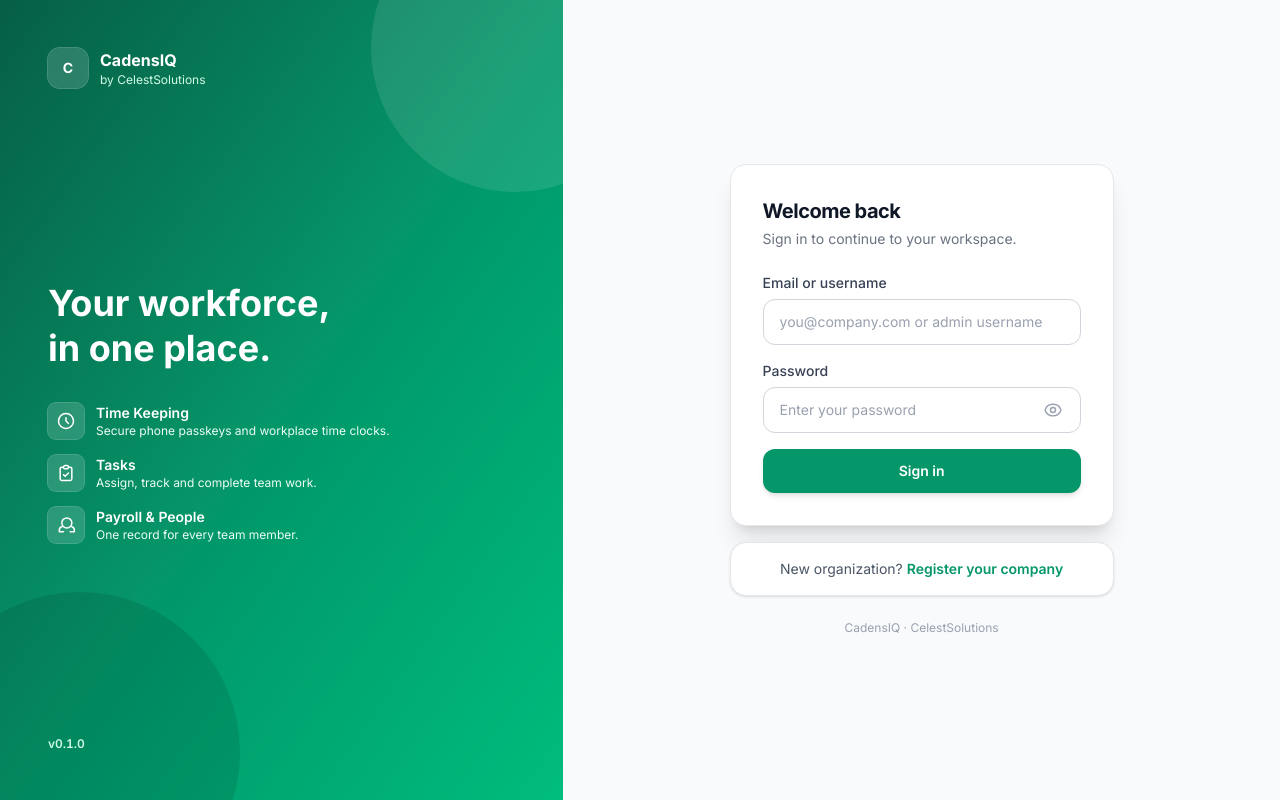
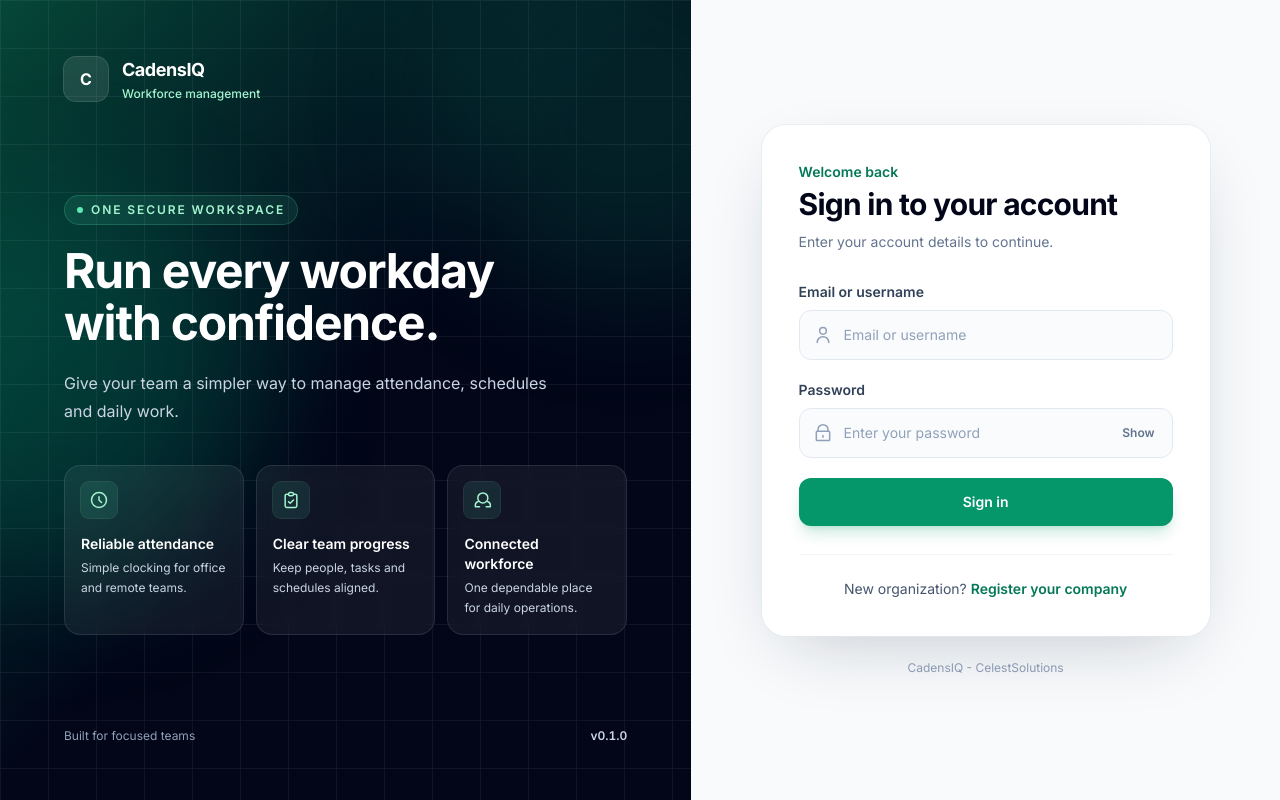
Before and after one commit to jiaespenilla/workforce, a React (Vite) app: page /login in a window 1280 px wide. Built offline with nearby package versions, Linux system fonts and the light colour scheme; no server answers.

Commit message:
feat: refresh login page experience

```diff
--- a/src/pages/Login.jsx
+++ b/src/pages/Login.jsx
@@ -1,25 +1,24 @@
-import { usePageTitle } from '../lib/documentMeta'
 import { useEffect, useState } from 'react'
-import { useNavigate } from 'react-router-dom'
+import { Link, useNavigate } from 'react-router-dom'
 import { useAuth } from '../context/AuthContext'
 import { apiEnabled } from '../lib/api'
+import { fetchPublicSystemIcon, getSystemIcon, usePageTitle } from '../lib/documentMeta'
 import { getActiveSettings } from '../lib/systemSettings'
-import { fetchPublicSystemIcon, getSystemIcon } from '../lib/documentMeta'
 
 const features = [
   {
-    title: 'Time Keeping',
-    desc: 'Secure phone passkeys and workplace time clocks.',
+    title: 'Reliable attendance',
+    desc: 'Simple clocking for office and remote teams.',
     icon: 'M12 8v4l3 3m6-3a9 9 0 11-18 0 9 9 0 0118 0z',
   },
   {
-    title: 'Tasks',
-    desc: 'Assign, track and complete team work.',
+    title: 'Clear team progress',
+    desc: 'Keep people, tasks and schedules aligned.',
     icon: 'M9 5H7a2 2 0 00-2 2v12a2 2 0 002 2h10a2 2 0 002-2V7a2 2 0 00-2-2h-2M9 5a2 2 0 002 2h2a2 2 0 002-2M9 5a2 2 0 012-2h2a2 2 0 012 2m-6 9l2 2 4-4',
   },
   {
-    title: 'Payroll & People',
-    desc: 'One record for every team member.',
+    title: 'Connected workforce',
+    desc: 'One dependable place for daily operations.',
     icon: 'M17 20h5v-2a4 4 0 00-3-3.87M9 20H4v-2a4 4 0 013-3.87m6 1.37a6 6 0 10-6-6 6 6 0 006 6z',
   },
 ]
@@ -34,8 +33,8 @@ export default function Login() {
   const [sessionExpired] = useState(() => sessionStorage.getItem('uw_session_expired') === '1')
   const settings = getActiveSettings()
   const brandLetter = (settings.name || 'C').charAt(0).toUpperCase()
-  // Pull the admin-selected icon so the login brand matches the rest of the system.
   const [brandIcon, setBrandIcon] = useState(getSystemIcon)
+
   useEffect(() => {
     let live = true
     fetchPublicSystemIcon().then((icon) => { if (live && icon) setBrandIcon(icon) })
@@ -44,15 +43,13 @@ export default function Login() {
 
   if (sessionExpired) sessionStorage.removeItem('uw_session_expired')
 
-  const handleSubmit = async (e) => {
-    e.preventDefault()
+  const handleSubmit = async (event) => {
+    event.preventDefault()
     if (submitting) return
-    const email = e.target.email.value.trim()
-    const password = e.target.password.value
+    const email = event.target.email.value.trim()
+    const password = event.target.password.value
     if (!email || !password) return setError('Please enter your email and password.')
-    if (!apiEnabled()) {
-      return setError('The API is not configured. Set VITE_API_URL to continue.')
-    }
+    if (!apiEnabled()) return setError('The API is not configured. Set VITE_API_URL to continue.')
     setError(null)
     setSubmitting(true)
     try {
@@ -69,94 +66,117 @@ export default function Login() {
     }
   }
 
-  const inputCls =
-    'mt-1.5 w-full rounded-xl border border-gray-300 bg-white px-4 py-3 text-sm text-gray-900 placeholder-gray-400 transition focus:border-brand-500 focus:outline-none focus:ring-4 focus:ring-brand-500/10'
+  const inputClass = 'w-full rounded-xl border border-slate-200 bg-slate-50/70 py-3.5 pl-11 pr-4 text-base text-slate-950 outline-none transition placeholder:text-slate-400 hover:border-slate-300 focus:border-brand-500 focus:bg-white focus:ring-4 focus:ring-brand-500/10 disabled:cursor-not-allowed disabled:opacity-60 sm:text-sm'
 
   return (
-    <main className="flex min-h-screen bg-gray-50">
-      {/* Brand panel — desktop only, one message + what the platform does */}
-      <div className="relative hidden w-[44%] shrink-0 flex-col justify-between overflow-hidden bg-gradient-to-br from-brand-800 via-brand-600 to-emerald-500 p-10 lg:flex xl:p-12">
-        <div className="pointer-events-none absolute -right-24 -top-24 h-72 w-72 rounded-full bg-white/10" aria-hidden="true" />
-        <div className="pointer-events-none absolute -bottom-28 -left-20 h-80 w-80 rounded-full bg-black/10" aria-hidden="true" />
-        <div className="relative flex items-center gap-3">
+    <main className="min-h-screen bg-slate-50 lg:grid lg:grid-cols-[minmax(0,1.08fr)_minmax(440px,0.92fr)]">
+      <section className="relative hidden min-h-screen overflow-hidden bg-slate-950 px-10 py-10 lg:flex lg:flex-col lg:justify-between xl:px-16 xl:py-14" aria-label="Platform overview">
+        <div className="pointer-events-none absolute inset-0 bg-gradient-to-br from-brand-900/90 via-slate-950 to-slate-950" aria-hidden="true" />
+        <div className="pointer-events-none absolute -left-32 top-1/4 h-96 w-96 rounded-full bg-emerald-400/15 blur-3xl" aria-hidden="true" />
+        <div className="pointer-events-none absolute -right-32 -top-24 h-96 w-96 rounded-full bg-brand-500/15 blur-3xl" aria-hidden="true" />
+        <div
+          className="pointer-events-none absolute inset-0 opacity-[0.07]"
+          aria-hidden="true"
+          style={{
+            backgroundImage: 'linear-gradient(rgba(255,255,255,.8) 1px, transparent 1px), linear-gradient(90deg, rgba(255,255,255,.8) 1px, transparent 1px)',
+            backgroundSize: '48px 48px',
+          }}
+        />
+
+        <div className="relative flex items-center gap-3.5">
           {brandIcon
-            ? <img src={brandIcon} alt="" className="h-10 w-10 rounded-xl bg-white object-contain p-1 shadow" />
-            : <div className="flex h-10 w-10 items-center justify-center rounded-xl bg-white/15 text-sm font-bold text-white ring-1 ring-white/25">{brandLetter}</div>}
+            ? <img src={brandIcon} alt="" className="h-11 w-11 rounded-xl bg-white object-contain p-1.5 shadow-lg shadow-black/20" />
+            : <div className="flex h-11 w-11 items-center justify-center rounded-xl bg-white/10 text-base font-bold text-white ring-1 ring-white/20">{brandLetter}</div>}
           <div className="leading-tight">
-            <p className="text-base font-bold text-white">{settings.name}</p>
-            <p className="text-xs text-emerald-100">by CelestSolutions</p>
+            <p className="text-lg font-bold tracking-tight text-white">{settings.name}</p>
+            <p className="mt-0.5 text-xs font-medium text-emerald-200">Workforce management</p>
           </div>
         </div>
 
-        <div className="relative">
-          <h2 className="max-w-md text-3xl font-bold leading-tight text-white xl:text-4xl">
-            Your workforce,<br />in one place.
+        <div className="relative max-w-2xl py-12">
+          <p className="mb-5 inline-flex items-center gap-2 rounded-full border border-emerald-300/20 bg-emerald-300/10 px-3 py-1.5 text-xs font-semibold uppercase tracking-[0.16em] text-emerald-200">
+            <span className="h-1.5 w-1.5 rounded-full bg-emerald-300" />
+            One secure workspace
+          </p>
+          <h2 className="text-4xl font-bold leading-[1.08] tracking-tight text-white xl:text-5xl">
+            Run every workday<br />with confidence.
           </h2>
-          <ul className="mt-8 space-y-4">
-            {features.map((f) => (
-              <li key={f.title} className="flex items-start gap-3">
-                <span className="flex h-9 w-9 shrink-0 items-center justify-center rounded-lg bg-white/15 ring-1 ring-white/25">
-                  <svg className="h-5 w-5 text-white" fill="none" viewBox="0 0 24 24" stroke="currentColor" strokeWidth="1.8">
-                    <path strokeLinecap="round" strokeLinejoin="round" d={f.icon} />
+          <p className="mt-5 max-w-lg text-base leading-7 text-slate-300">
+            Give your team a simpler way to manage attendance, schedules and daily work.
+          </p>
+          <ul className="mt-10 grid gap-3 xl:grid-cols-3">
+            {features.map((feature) => (
+              <li key={feature.title} className="rounded-2xl border border-white/10 bg-white/[0.06] p-4 backdrop-blur-sm">
+                <span className="flex h-9 w-9 items-center justify-center rounded-lg bg-emerald-300/10 ring-1 ring-emerald-200/15">
+                  <svg className="h-5 w-5 text-emerald-200" fill="none" viewBox="0 0 24 24" stroke="currentColor" strokeWidth="1.8" aria-hidden="true">
+                    <path strokeLinecap="round" strokeLinejoin="round" d={feature.icon} />
                   </svg>
                 </span>
-                <span>
-                  <span className="block text-sm font-semibold text-white">{f.title}</span>
-                  <span className="block text-xs text-emerald-50">{f.desc}</span>
-                </span>
+                <span className="mt-4 block text-sm font-semibold text-white">{feature.title}</span>
+                <span className="mt-1 block text-xs leading-5 text-slate-300">{feature.desc}</span>
               </li>
             ))}
           </ul>
         </div>
 
-        <p className="relative text-xs font-semibold tabular-nums text-emerald-100">{settings.version || 'v0.1.0'}</p>
+        <div className="relative flex items-center justify-between text-xs text-slate-400">
+          <p>Built for focused teams</p>
+          <p className="font-semibold tabular-nums text-slate-300">{settings.version || 'v0.1.0'}</p>
         </div>
+      </section>
 
-      {/* Form panel */}
-      <div className="flex flex-1 items-center justify-center px-4 py-10 sm:px-6">
-        <div className="w-full max-w-sm">
-          <div className="mb-6 flex items-center gap-3 lg:hidden">
+      <section className="relative flex min-h-screen items-center justify-center overflow-hidden px-4 py-8 sm:px-8 lg:px-10" aria-label="Sign in">
+        <div className="pointer-events-none absolute -right-32 top-0 h-80 w-80 rounded-full bg-brand-100/60 blur-3xl lg:hidden" aria-hidden="true" />
+        <div className="relative w-full max-w-md">
+          <div className="mb-8 flex items-center justify-center gap-3 lg:hidden">
             {brandIcon
-              ? <img src={brandIcon} alt="" className="h-11 w-11 rounded-xl bg-white object-contain p-1 shadow ring-1 ring-gray-200" />
-              : <div className="flex h-11 w-11 items-center justify-center rounded-xl bg-brand-600 font-bold text-white shadow">{brandLetter}</div>}
+              ? <img src={brandIcon} alt="" className="h-12 w-12 rounded-xl bg-white object-contain p-1.5 shadow-sm ring-1 ring-slate-200" />
+              : <div className="flex h-12 w-12 items-center justify-center rounded-xl bg-brand-600 font-bold text-white shadow-sm">{brandLetter}</div>}
             <div className="leading-tight">
-              <p className="text-base font-bold text-gray-900">{settings.name}</p>
-              <p className="text-xs text-gray-500">Workforce Management Platform</p>
+              <p className="text-lg font-bold tracking-tight text-slate-950">{settings.name}</p>
+              <p className="mt-0.5 text-xs font-medium text-slate-500">Workforce management</p>
             </div>
           </div>
 
-          <div className="rounded-2xl border border-gray-200 bg-white p-6 shadow-xl sm:p-8">
-            <h1 className="text-xl font-bold tracking-tight text-gray-900">Welcome back</h1>
-            <p className="mt-1 text-sm text-gray-500">Sign in to continue to your workspace.</p>
+          <div className="rounded-3xl border border-white bg-white/95 p-6 shadow-[0_24px_70px_-25px_rgba(15,23,42,0.24)] ring-1 ring-slate-200/70 backdrop-blur sm:p-9">
+            <p className="text-sm font-semibold text-brand-700">Welcome back</p>
+            <h1 className="mt-1 text-3xl font-bold tracking-tight text-slate-950">Sign in to your account</h1>
+            <p className="mt-2 text-sm leading-6 text-slate-500">Enter your account details to continue.</p>
 
-            <form onSubmit={handleSubmit} className="mt-6 space-y-4">
+            <form onSubmit={handleSubmit} className="mt-7 space-y-5" aria-busy={submitting}>
               {sessionExpired && (
-                <p className="rounded-xl bg-amber-50 px-3.5 py-2.5 text-xs font-medium text-amber-800 ring-1 ring-amber-200">
+                <p className="rounded-xl bg-amber-50 px-4 py-3 text-sm font-medium text-amber-800 ring-1 ring-inset ring-amber-200" role="status">
                   Your session expired due to inactivity. Please sign in again.
                 </p>
               )}
+
               <div>
-                <label htmlFor="email" className="block text-sm font-medium text-gray-700">
-                  Email or username
-                </label>
+                <label htmlFor="email" className="block text-sm font-semibold text-slate-700">Email or username</label>
+                <div className="relative mt-2">
+                  <svg className="pointer-events-none absolute left-3.5 top-1/2 h-5 w-5 -translate-y-1/2 text-slate-400" fill="none" viewBox="0 0 24 24" stroke="currentColor" strokeWidth="1.8" aria-hidden="true">
+                    <path strokeLinecap="round" strokeLinejoin="round" d="M16 7a4 4 0 11-8 0 4 4 0 018 0zM5 21a7 7 0 0114 0" />
+                  </svg>
                   <input
                     id="email"
                     type="text"
                     required
-                  placeholder="you@company.com or admin username"
+                    placeholder="Email or username"
                     autoComplete="username"
                     inputMode="email"
                     autoCapitalize="none"
                     autoCorrect="off"
                     disabled={submitting}
-                  className={`${inputCls} disabled:opacity-60`}
+                    className={inputClass}
                   />
                 </div>
+              </div>
+
               <div>
-                <label htmlFor="password" className="block text-sm font-medium text-gray-700">
-                  Password
-                </label>
-                <div className="relative mt-1.5">
+                <label htmlFor="password" className="block text-sm font-semibold text-slate-700">Password</label>
+                <div className="relative mt-2">
+                  <svg className="pointer-events-none absolute left-3.5 top-1/2 h-5 w-5 -translate-y-1/2 text-slate-400" fill="none" viewBox="0 0 24 24" stroke="currentColor" strokeWidth="1.8" aria-hidden="true">
+                    <path strokeLinecap="round" strokeLinejoin="round" d="M12 15v2m-6-7V8a6 6 0 1112 0v2m-13 0h14a1 1 0 011 1v9a1 1 0 01-1 1H5a1 1 0 01-1-1v-9a1 1 0 011-1z" />
+                  </svg>
                   <input
                     id="password"
                     type={showPassword ? 'text' : 'password'}
@@ -164,32 +184,22 @@ export default function Login() {
                     placeholder="Enter your password"
                     autoComplete="current-password"
                     disabled={submitting}
-                    className="w-full rounded-xl border border-gray-300 bg-white py-3 pl-4 pr-11 text-sm text-gray-900 placeholder-gray-400 transition focus:border-brand-500 focus:outline-none focus:ring-4 focus:ring-brand-500/10 disabled:opacity-60"
+                    className={`${inputClass} pr-16`}
                   />
                   <button
                     type="button"
-                    onClick={() => setShowPassword(!showPassword)}
+                    onClick={() => setShowPassword((current) => !current)}
                     aria-label={showPassword ? 'Hide password' : 'Show password'}
-                    title={showPassword ? 'Hide password' : 'Show password'}
-                    className="touch-44 absolute right-1.5 top-1/2 -translate-y-1/2 rounded-lg text-gray-400 transition hover:bg-gray-100 hover:text-gray-600"
+                    className="absolute right-2 top-1/2 min-h-10 -translate-y-1/2 rounded-lg px-2.5 text-xs font-semibold text-slate-500 transition hover:bg-slate-100 hover:text-slate-800"
                   >
-                    {showPassword ? (
-                      <svg className="h-5 w-5" fill="none" viewBox="0 0 24 24" stroke="currentColor" strokeWidth="1.7">
-                        <path strokeLinecap="round" strokeLinejoin="round" d="M13.875 18.825A10.05 10.05 0 0112 19c-4.478 0-8.268-2.943-9.543-7a9.97 9.97 0 011.563-3.029m5.858.908a3 3 0 114.243 4.243M9.878 9.878l4.242 4.242M9.88 9.88l-3.29-3.29m7.532 7.532l3.29 3.29M3 3l3.59 3.59m0 0A9.953 9.953 0 0112 5c4.478 0 8.268 2.943 9.543 7a10.025 10.025 0 01-4.132 5.411m0 0L21 21" />
-                      </svg>
-                    ) : (
-                      <svg className="h-5 w-5" fill="none" viewBox="0 0 24 24" stroke="currentColor" strokeWidth="1.7">
-                        <path strokeLinecap="round" strokeLinejoin="round" d="M15 12a3 3 0 11-6 0 3 3 0 016 0z" />
-                        <path strokeLinecap="round" strokeLinejoin="round" d="M2.458 12C3.732 7.943 7.523 5 12 5c4.478 0 8.268 2.943 9.542 7-1.274 4.057-5.064 7-9.542 7-4.477 0-8.268-2.943-9.542-7z" />
-                      </svg>
-                    )}
+                    {showPassword ? 'Hide' : 'Show'}
                   </button>
                 </div>
               </div>
 
               {error && (
-                <p className="flex items-start gap-2 rounded-xl bg-red-50 px-3.5 py-2.5 text-xs font-medium text-red-700 ring-1 ring-red-200" role="alert">
-                  <svg className="mt-0.5 h-4 w-4 shrink-0" fill="none" viewBox="0 0 24 24" stroke="currentColor" strokeWidth="2">
+                <p className="flex items-start gap-2 rounded-xl bg-red-50 px-4 py-3 text-sm font-medium text-red-700 ring-1 ring-inset ring-red-200" role="alert">
+                  <svg className="mt-0.5 h-4 w-4 shrink-0" fill="none" viewBox="0 0 24 24" stroke="currentColor" strokeWidth="2" aria-hidden="true">
                     <path strokeLinecap="round" strokeLinejoin="round" d="M12 9v2m0 4h.01m-6.938 4h13.856c1.54 0 2.502-1.667 1.732-3L13.732 4c-.77-1.333-2.694-1.333-3.464 0L3.34 16c-.77 1.333.192 3 1.732 3z" />
                   </svg>
                   {error}
@@ -199,7 +209,7 @@ export default function Login() {
               <button
                 type="submit"
                 disabled={submitting}
-                className="flex w-full items-center justify-center gap-2 rounded-xl bg-brand-600 py-3 text-sm font-semibold text-white shadow-md transition hover:bg-brand-700 focus:outline-none focus:ring-4 focus:ring-brand-500/30 disabled:cursor-not-allowed disabled:opacity-70"
+                className="flex min-h-12 w-full items-center justify-center gap-2 rounded-xl bg-brand-600 px-4 py-3 text-sm font-semibold text-white shadow-lg shadow-brand-600/20 transition hover:-translate-y-0.5 hover:bg-brand-700 hover:shadow-xl hover:shadow-brand-600/25 focus:outline-none focus:ring-4 focus:ring-brand-500/25 disabled:cursor-not-allowed disabled:translate-y-0 disabled:opacity-70"
               >
                 {submitting && (
                   <svg className="h-4 w-4 animate-spin" viewBox="0 0 24 24" fill="none" aria-hidden="true">
@@ -207,25 +217,23 @@ export default function Login() {
                     <path className="opacity-75" fill="currentColor" d="M4 12a8 8 0 018-8v4a4 4 0 00-4 4H4z" />
                   </svg>
                 )}
-                {submitting ? 'Signing in…' : 'Sign in'}
+                {submitting ? 'Signing in...' : 'Sign in'}
               </button>
             </form>
-          </div>
 
-          <div className="mt-4 rounded-2xl border border-gray-200 bg-white p-4 text-center shadow-sm">
-            <p className="text-sm text-gray-600">
+            <div className="mt-7 border-t border-slate-100 pt-6 text-center">
+              <p className="text-sm text-slate-600">
                 New organization?{' '}
-              <a href="/register" className="font-semibold text-brand-600 hover:text-brand-700">
+                <Link to="/register" className="font-semibold text-brand-700 underline-offset-4 hover:text-brand-800 hover:underline">
                   Register your company
-              </a>
-            </p>
-          </div>
-
-          <p className="mt-6 text-center text-xs text-gray-400">
-            {settings.name} · CelestSolutions
+                </Link>
               </p>
             </div>
           </div>
+
+          <p className="mt-6 text-center text-xs text-slate-400">{settings.name} - CelestSolutions</p>
+        </div>
+      </section>
     </main>
   )
 }
```
Lines whose indentation alone changed are shown as unchanged.
